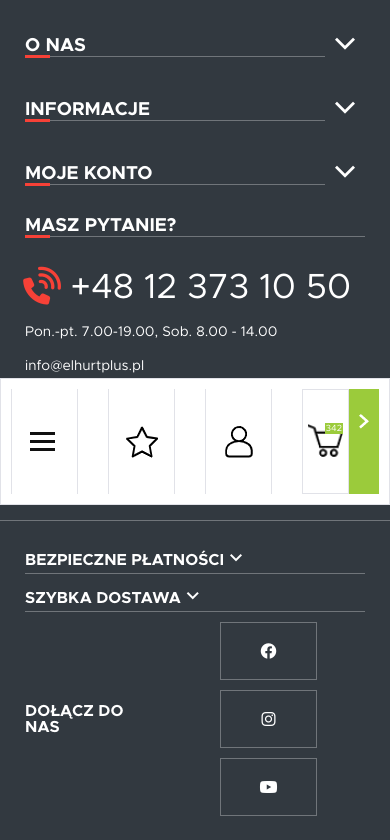
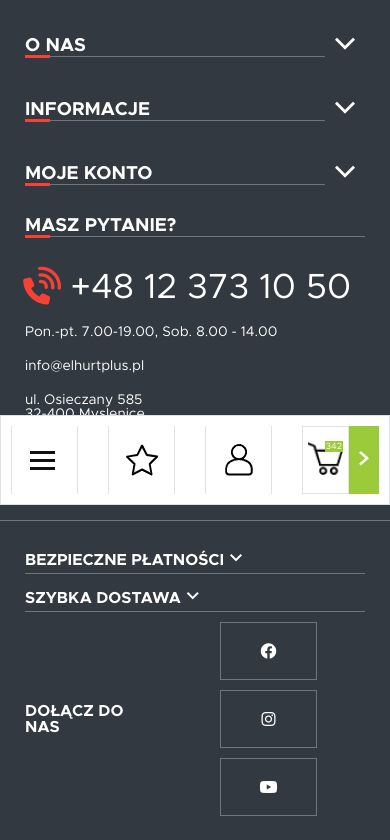
Before and after one commit to hub-hej/shop, a PHP site: page /action.php in a window 390 px wide. Shown: the part 339-1179 px from the top of the page. Run offline with PHP 8.4, Linux system fonts and the light colour scheme; data that the repository does not hold is empty; some libraries are stand-ins or nearby versions.

Commit message:
Nothing especially

```diff
--- a/action.css
+++ b/action.css
@@ -500,7 +500,6 @@ ul, ul li {
         left: 0;
         background-color: white;
         width: 100%;
-        height: 15%;
         border: 1px solid #e1e2e8;
         z-index: 1;
         padding: 10px;
--- a/forgot-password.css
+++ b/forgot-password.css
@@ -548,7 +548,6 @@ ul, ul li {
         left: 0;
         background-color: white;
         width: 100%;
-        height: 15%;
         border: 1px solid #e1e2e8;
         z-index: 1;
         padding: 10px;
--- a/login.css
+++ b/login.css
@@ -536,7 +536,6 @@ ul, ul li {
         left: 0;
         background-color: white;
         width: 100%;
-        height: 15%;
         border: 1px solid #e1e2e8;
         z-index: 1;
         padding: 10px;
--- a/newsletter.css
+++ b/newsletter.css
@@ -596,7 +596,6 @@ ul, ul li {
         left: 0;
         background-color: white;
         width: 100%;
-        height: 15%;
         border: 1px solid #e1e2e8;
         z-index: 1;
         padding: 10px;
--- a/register.css
+++ b/register.css
@@ -694,7 +694,6 @@ ul, ul li {
         left: 0;
         background-color: white;
         width: 100%;
-        height: 15%;
         border: 1px solid #e1e2e8;
         z-index: 1;
         padding: 10px;
--- a/style.css
+++ b/style.css
@@ -1128,7 +1128,6 @@ ul li {
         left: 0;
         background-color: white;
         width: 100%;
-        height: 15%;
         padding: 10px;
         border: 1px solid #e1e2e8;
         gap: 25px;
```
